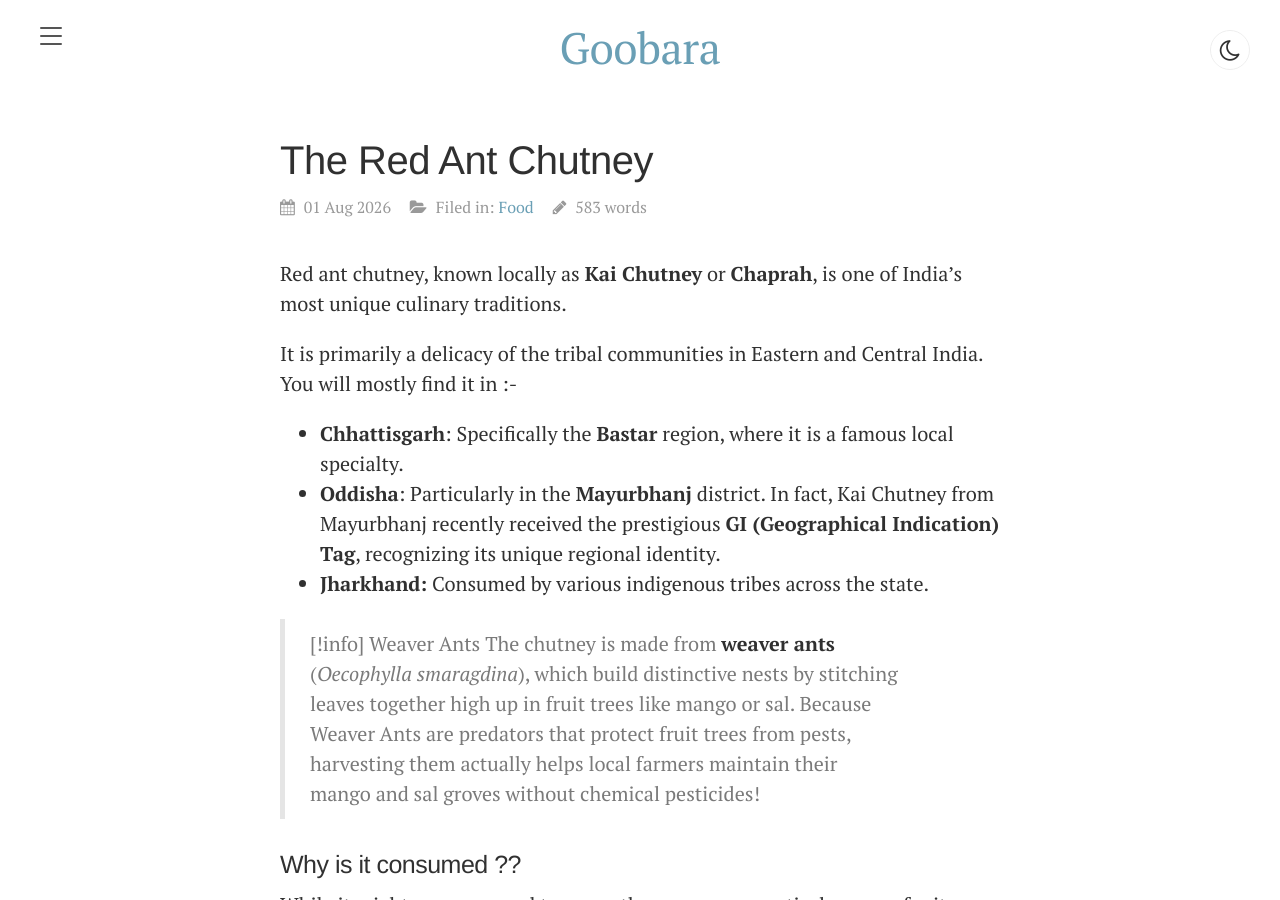
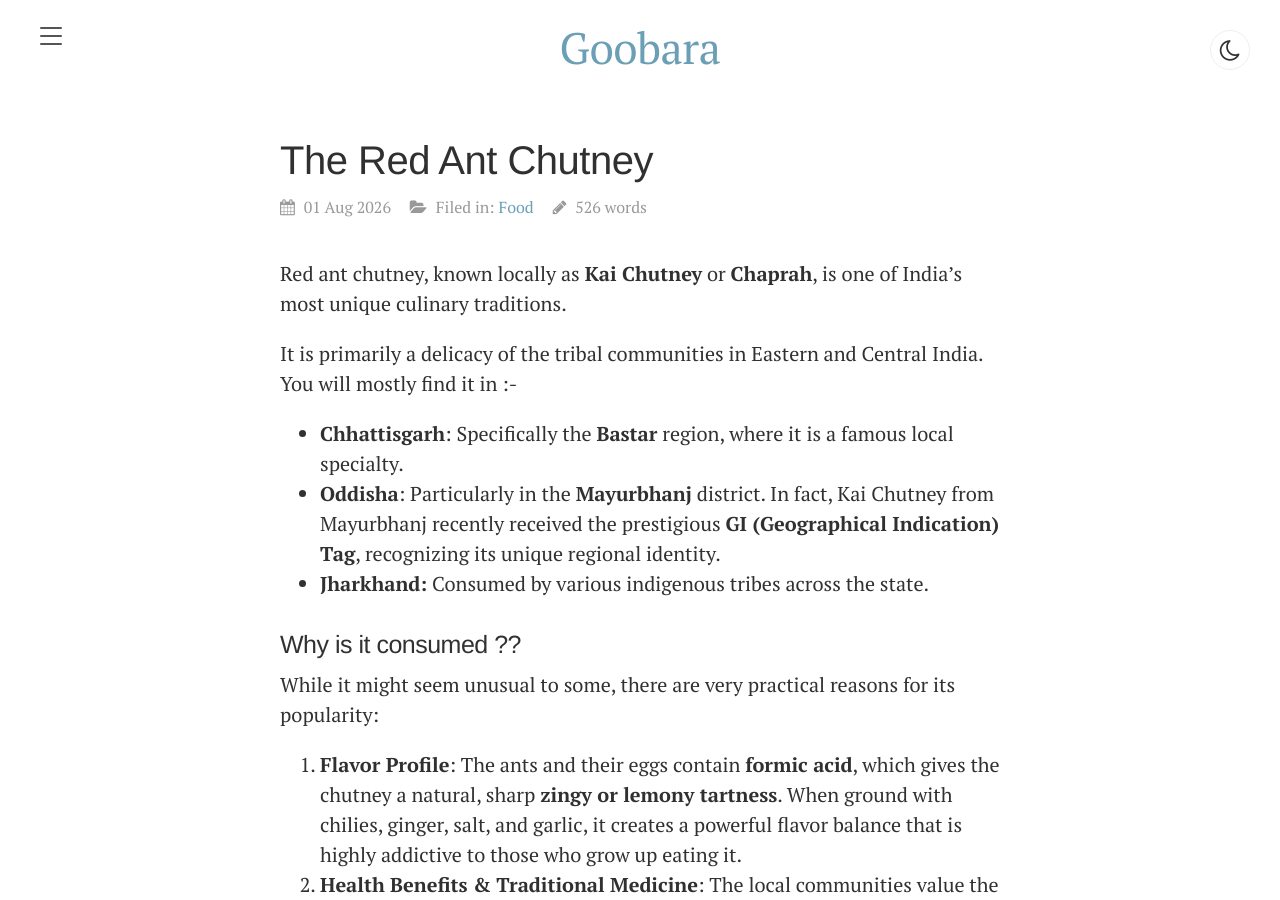
Before and after one commit to Imlucky883/Imlucky883.github.io, a Jekyll site: the page built from _posts/2026-08-01-The-Red-Chutney.md, in a window 1280 px wide and 900 px high. Built offline with Jekyll 4.4.1, drawn with Linux system fonts in a browser that asks for light colours.

Commit message:
Adding Gemfile.lock

```diff
--- a/_posts/2026-08-01-The-Red-Chutney.md
+++ b/_posts/2026-08-01-The-Red-Chutney.md
@@ -11,9 +11,6 @@ It is primarily a delicacy of the tribal communities in Eastern and Central Indi
 - **Chhattisgarh**: Specifically the **Bastar** region, where it is a famous local specialty.
 -  **Oddisha**:  Particularly in the **Mayurbhanj** district. In fact, Kai Chutney from Mayurbhanj recently received the prestigious **GI (Geographical Indication) Tag**, recognizing its unique regional identity.
 - **Jharkhand:** Consumed by various indigenous tribes across the state.
-
-> [!info] Weaver Ants
-> The chutney is made from **weaver ants** (_Oecophylla smaragdina_), which build distinctive nests by stitching leaves together high up in fruit trees like mango or sal. Because Weaver Ants are predators that protect fruit trees from pests, harvesting them actually helps local farmers maintain their mango and sal groves without chemical pesticides!
 
 ### Why is it consumed ??
 While it might seem unusual to some, there are very practical reasons for its popularity:
```
Also changed, not shown: Gemfile.lock (added).
